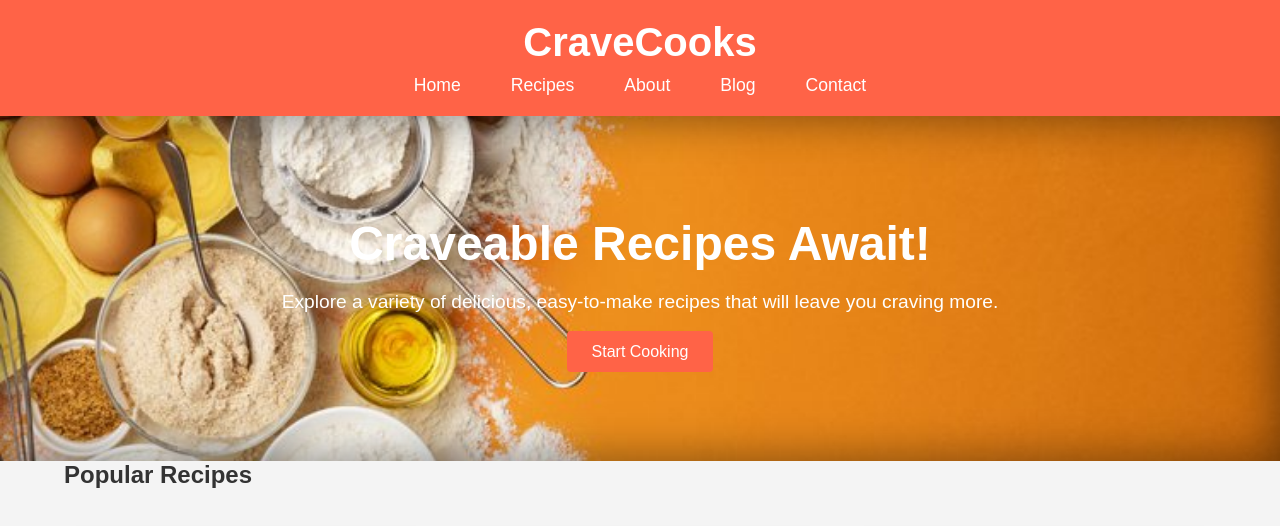
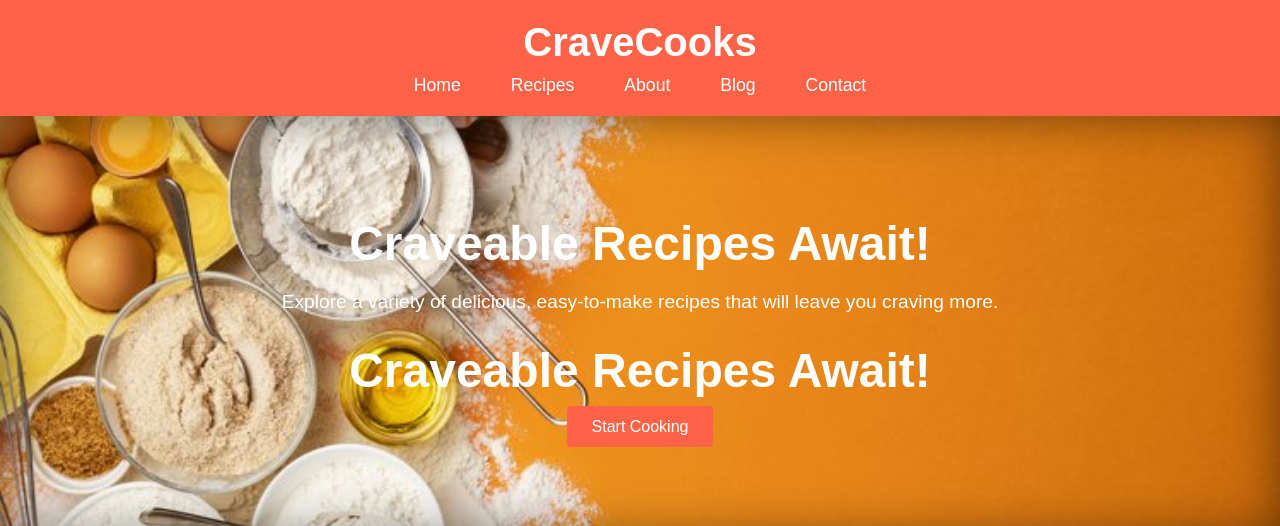
Before and after one commit to Bida24-101/Savoury.Eats, a plain HTML site: page index.html in a window 1280 px wide. Shown: the top 526 px of the page. Drawn offline with Linux system fonts and the light colour scheme.

Commit message:
Update index.html

```diff
--- a/index.html
+++ b/index.html
@@ -33,6 +33,7 @@
         <div class="container">
             <h2>Craveable Recipes Await!</h2>
             <p>Explore a variety of delicious, easy-to-make recipes that will leave you craving more.</p>
+<h2 class="orange-header">Craveable Recipes Await!</h2>
             <a href="recipes.html" class="btn-primary">Start Cooking</a>
         </div>
     </section>
```
